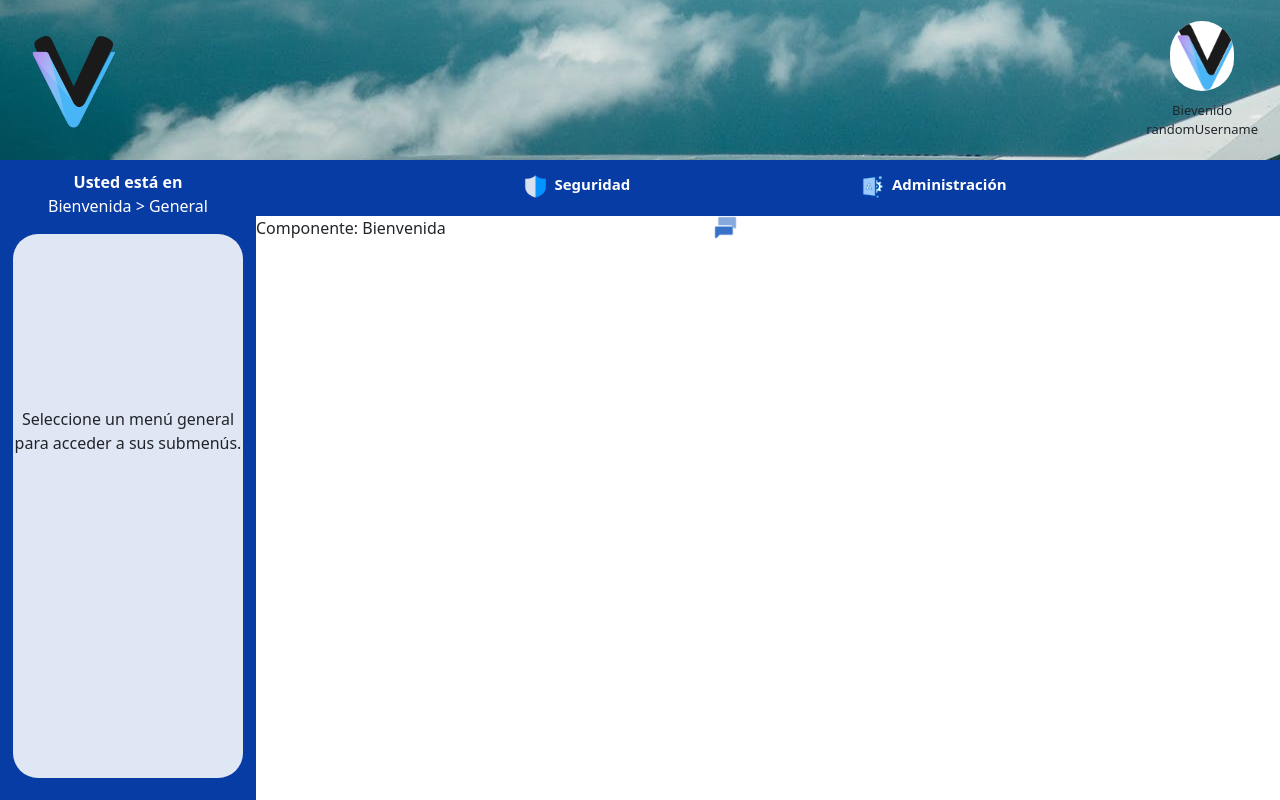
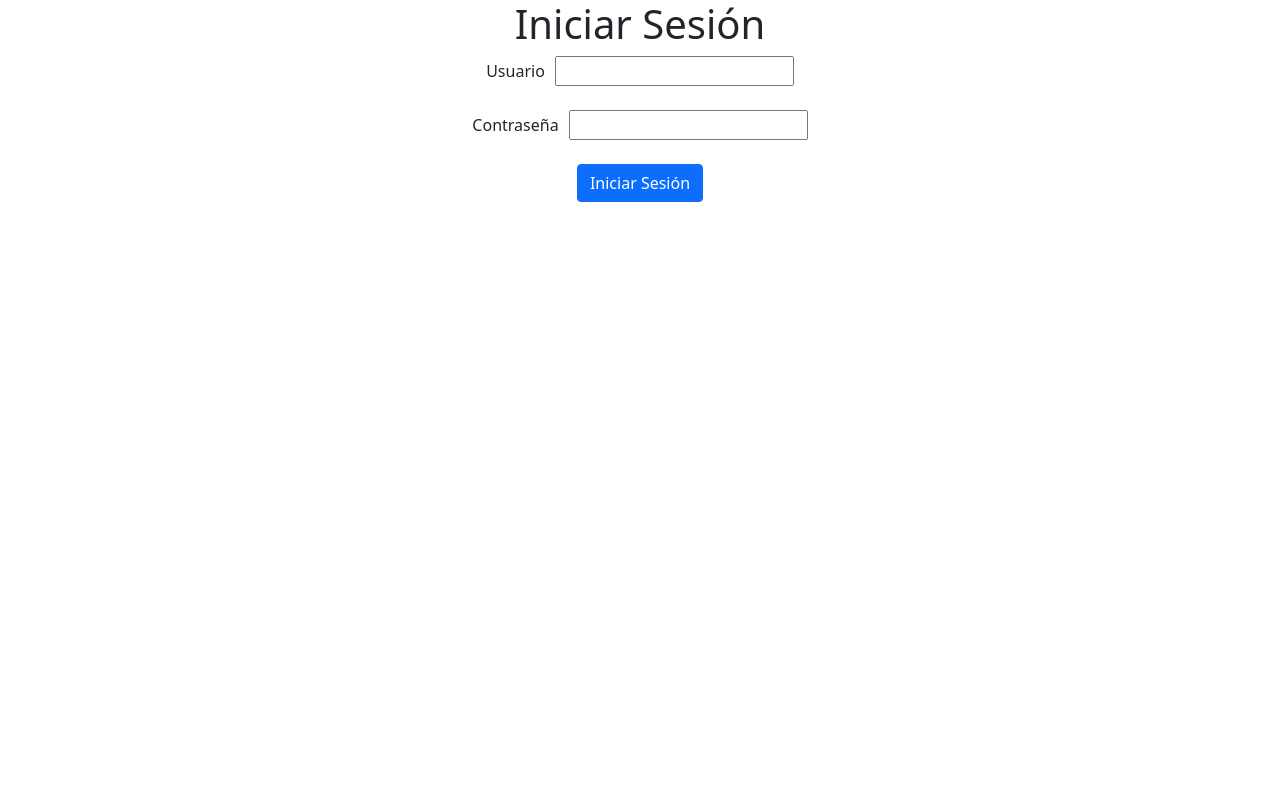
Before and after one commit to carguedas-dev/V_Vuelos, a React (Create React App) app in the folder ClientApp/: page / in a window 1280 px wide. Built offline with nearby package versions, Linux system fonts and the light colour scheme.

Commit message:
Added LoginTemporal,established API call for login

```diff
--- a/ClientApp/src/App.js
+++ b/ClientApp/src/App.js
@@ -1,6 +1,8 @@
 import React, { Component } from 'react';
-import { Route } from 'react-router';
+import { BrowserRouter as Router, Route, Switch } from 'react-router-dom';
 import { Layout } from './components/Layout';
+import {LoginTemporal} from './components/LoginTemporal'
+
 export default class App extends Component {
   static displayName = App.name;
 
@@ -21,7 +23,13 @@ export default class App extends Component {
   render () {
     return (
       <div>
-        <Layout userType={this.userType}/>
+        <Router>
+          <Switch>
+            <Route exact path='/' component={LoginTemporal} />
+            <Route path='/mainpage' component={Layout} />
+          </Switch>
+        </Router>
+        {/* <Layout userType={this.userType}/> */}
       </div>
 
     );
--- /dev/null
+++ b/ClientApp/src/api/api_calls.js
@@ -0,0 +1,23 @@
+import axios from 'axios';
+let puerto = 58214
+let baseURL = `http://localhost:${puerto}/api/`;
+
+export function obtenerUsuario(id){
+    const URL = baseURL + `usuarios/${id}`;
+
+    let info = axios.get(URL).then( response => {
+        return response
+    });
+
+    return info;
+}
+
+export function obtenerUsuarios(){
+    const URL = baseURL + `usuarios`;
+
+    let info = axios.get(URL).then( response => {
+        return response
+    });
+
+    return info;
+}
--- a/ClientApp/src/assets/styles/NavMenu.css
+++ b/ClientApp/src/assets/styles/NavMenu.css
@@ -1,8 +1,8 @@
-li:hover{
+.navMenuStyle li:hover{
     background-color: #9f9fe655;
     cursor: pointer;
 }
 
-li:active{
+.navMenuStyle li:active{
     background-color: #8888db55
 }
--- a/ClientApp/src/components/Header.js
+++ b/ClientApp/src/components/Header.js
@@ -22,7 +22,7 @@ export class Header extends Component {
         <Navbar className="heightForHeader" light>
           <Container className='container'>
             <img onClick={this.stateChange} className="logo" src={logo} alt="V_Vuelos Logo" width={97} height={97}/>
-            <ImageHolder image={logo} username="randomUsername"/>
+            <ImageHolder image={logo} username={localStorage.getItem("idUsuario")}/>
           </Container>
         </Navbar>
       </header>
--- a/ClientApp/src/components/Layout.js
+++ b/ClientApp/src/components/Layout.js
@@ -14,7 +14,7 @@ export class Layout extends Component {
     this.state = {
       currentPage : 'N/A',
       currentSubPage : 'N/A',
-      userType : props.userType
+      userType : localStorage.getItem("rol")
     }
 
     switch(Number.parseInt(this.state.userType)){
--- /dev/null
+++ b/ClientApp/src/components/LoginTemporal.js
@@ -0,0 +1,82 @@
+import React, { Component } from 'react';
+import {obtenerUsuario} from '../api/api_calls'
+import { Link, history, Redirect } from 'react-router-dom';
+import { Layout } from './Layout';
+
+import { createBrowserHistory } from 'history';
+
+
+
+export class LoginTemporal extends Component {
+  static displayName = LoginTemporal.name;
+
+  constructor(){
+    super();
+
+    this.state = {
+      usuario: '',
+      contra: ''
+    }
+  }
+
+    verificar = async (e) => {
+
+      e.preventDefault();
+
+      if (this.state.usuario === "" || this.state.contra === ""){
+        alert("Debe rellenar los espacios para proseguir.");
+        return;
+      }
+
+      let usuario = await obtenerUsuario(this.state.usuario).then(response => response).catch(e => {
+        if (e.request.statusText === "Not Found"){
+          alert("El usuario no existe.  ");
+        }
+      });
+
+      let respuesta = usuario.data;
+
+      if (respuesta.contrasena != this.state.contra) {
+        alert("Credenciales incorrectas.");
+        return;
+      }
+
+      alert("Credenciales correctas.");
+      localStorage.setItem("idUsuario", respuesta.usuario1);
+      localStorage.setItem("rol", respuesta.rol);
+
+      window.setTimeout(function() {window.location.href = '/mainpage';}, 500);
+
+  }
+
+  modificarEstado = (e) => {
+    if (e.target.id === "usuario"){
+      this.setState({ usuario : e.target.value });
+    } else {
+      this.setState({ contra: e.target.value });
+    }
+    console.log(this.state);
+  }
+
+  render() {
+
+    let style = {
+        marginLeft : '10px'
+    }
+    return (
+        <div className="text-center">
+            <h1>Iniciar Sesión</h1>
+            <form onSubmit={this.verificar}>
+                <label htmlFor="usuario">Usuario</label>
+                <input style={style} onChange={this.modificarEstado} type="text" id="usuario"/>
+                <br />
+                <br />
+                <label htmlFor="contra">Contraseña</label>
+                <input style={style} onChange={this.modificarEstado} type="password" id="contra"/>
+                <br /><br />
+                <button className="btn btn-primary">Iniciar Sesión</button>
+            </form>
+        </div>
+    );
+  }
+}
--- a/ClientApp/src/components/ModalComponent.js
+++ b/ClientApp/src/components/ModalComponent.js
@@ -41,6 +41,17 @@ export class ModalComponent extends React.Component {
     });
   }
 
+  cerrarSesion() {
+    // eslint-disable-next-line no-restricted-globals
+    if(confirm("¿Seguro que desea cerrar sesión?")){
+      localStorage.removeItem("idUsuario");
+      localStorage.removeItem("rol");
+      window.setTimeout(function() {window.location.href = '/';}, 500);
+    };
+
+    this.toggleAll();
+  }
+
   render() {
     return (
       <div>
@@ -52,7 +63,7 @@ export class ModalComponent extends React.Component {
             </div>
             <br />
             <div style={{textAlign: 'center'}}>
-              <Button style={{width:'100%'}} color="danger">Cerrar Sesión</Button>
+              <Button onClick={this.cerrarSesion} style={{width:'100%'}} color="danger">Cerrar Sesión</Button>
             </div>
             <Modal isOpen={this.state.nestedModal} toggle={this.toggleNested} onClosed={this.state.closeAll ? this.toggle : undefined}>
               <ModalHeader>Cambio de contraseña</ModalHeader>
--- a/ClientApp/src/components/NavMenu.js
+++ b/ClientApp/src/components/NavMenu.js
@@ -89,7 +89,7 @@ export class NavMenu extends Component {
   administrador() {
     return (
       <div>
-        <nav style={this.navBar}>
+        <nav className="navMenuStyle" style={this.navBar}>
             <ul style={this.ul}>
                 <li onClick={this.handleNavBarClick.bind(this)} style={this.li}>
                   <img src={securityIcon} alt="" height={25} width={25} />
--- a/ClientApp/src/components/SubComponents.js
+++ b/ClientApp/src/components/SubComponents.js
@@ -92,7 +92,7 @@ export class SubComponents extends Component {
 
     return (
       <div>
-        <NavMenu stateChange={this.stateChange} currentPage={this.state.currentPage} currentSubPage={this.state.currentSubPage} userType={this.state.userType} />
+        <NavMenu className="navMenuStyle" stateChange={this.stateChange} currentPage={this.state.currentPage} currentSubPage={this.state.currentSubPage} userType={this.state.userType} />
         {componenteARenderizar}
       </div>
     );
--- a/ClientApp/src/components/subcomponents/subs.js
+++ b/ClientApp/src/components/subcomponents/subs.js
@@ -14,9 +14,37 @@ export class AerolineasPais extends Component {
 export class General extends Component {
   static displayName = General.name;
 
+
+
   render() {
+
+    let fontSizeStyle = {fontSize : '20px'}
     return (
-      <div>Componente: Bienvenida</div>
+      <div>
+        <div style={{marginLeft : '22%', marginTop: '5%'}}>
+          <h1>Bienvenido, {localStorage.getItem("idUsuario")}</h1>
+          <br />
+          <br />
+          <p style={fontSizeStyle}>
+              Seleccione una de las opciones superiores para acceder a diferentes opciones de configuración.
+          </p>
+          <br />
+          <h4>Opciones:</h4>
+          <br />
+          <ul style={fontSizeStyle}>
+            <li><b>Seguridad: </b>
+              Permite crear usuarios y asignar sus roles dentro del sistema.
+            </li>
+            <li><b>Administración: </b>
+              Permite gestionar consecutivos, países, aerolíneas, y puertas de abordaje.
+            </li>
+            <li><b>Consultas: </b>
+              Permite consultar el estado general de la aplicación, por medio de una bitácora de eventos y errores. Asimismo, permite consultar las Aerolíneas por país, y las puertas por aerolínea.
+            </li>
+
+          </ul>
+        </div>
+      </div>
     );
   }
 }
```
